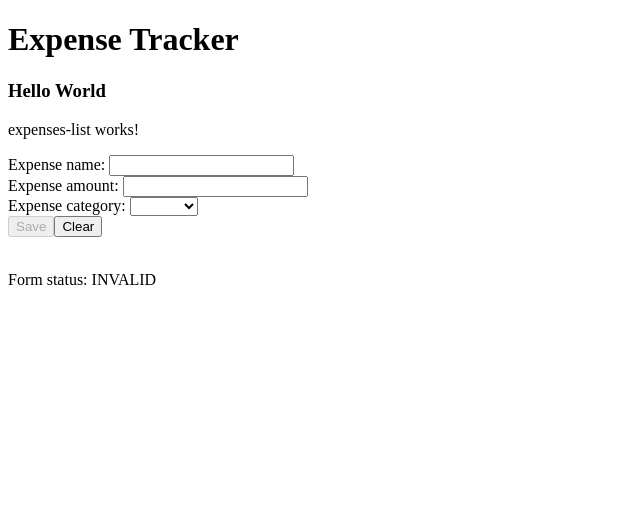
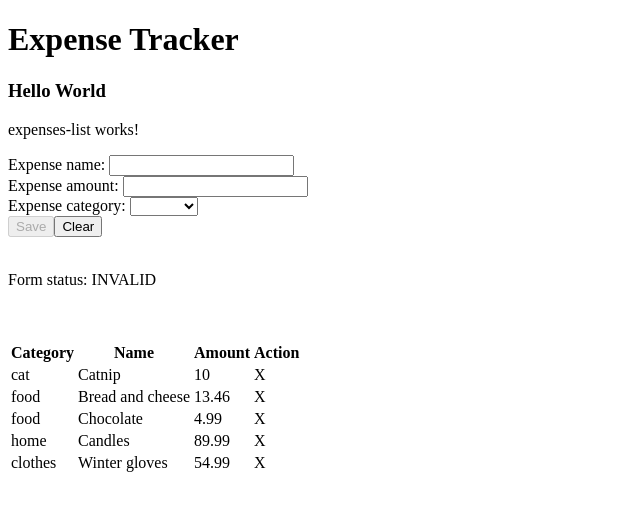
Before and after one commit to alennxx/expense-tracker, an Angular app in the folder expense-tracker-front/: page /expenses in a window 1280 px wide. Shown: the top 510 px of the page, without its empty margins (0-640 px from the left). Built offline with nearby package versions, Linux system fonts and the light colour scheme.

Commit message:
added routing, basic expenses table

```diff
--- a/expense-tracker-front/src/app/expense/components/expenses-overview/expenses-overview.component.html
+++ b/expense-tracker-front/src/app/expense/components/expenses-overview/expenses-overview.component.html
@@ -1,2 +1,19 @@
 <p>expenses-list works!</p>
 <app-expense-details></app-expense-details>
+
+<br><br>
+
+<table>
+    <tr>
+        <th>Category</th>
+        <th>Name</th>
+        <th>Amount</th>
+        <th>Action</th>
+    </tr>
+    <tr *ngFor="let expense of expenses">
+        <td>{{expense.category}}</td>
+        <td>{{expense.name}}</td>
+        <td>{{expense.amount}}</td>
+        <td>X</td>
+    </tr>
+</table>
--- a/expense-tracker-front/src/app/expense/components/expenses-overview/expenses-overview.component.ts
+++ b/expense-tracker-front/src/app/expense/components/expenses-overview/expenses-overview.component.ts
@@ -1,4 +1,5 @@
 import { Component } from '@angular/core';
+import { Expense } from '../../model/expense';
 
 @Component({
   selector: 'app-expenses-overview',
@@ -7,4 +8,37 @@ import { Component } from '@angular/core';
 })
 export class ExpensesOverviewComponent {
 
+  expenses: Expense[] = [
+    {
+      id: 1,
+      name: 'Catnip',
+      amount: 10.0,
+      category: 'cat'
+    },
+    {
+      id: 2,
+      name: 'Bread and cheese',
+      amount: 13.46,
+      category: 'food'
+    },
+    {
+      id: 3,
+      name: 'Chocolate',
+      amount: 4.99,
+      category: 'food'
+    },
+    {
+      id: 4,
+      name: 'Candles',
+      amount: 89.99,
+      category: 'home'
+    },
+    {
+      id: 5,
+      name: 'Winter gloves',
+      amount: 54.99,
+      category: 'clothes'
+    },
+  ];
+
 }
```
Also changed, not shown: expense-tracker-front/src/app/app.module.ts (+11 -6 lines), expense-tracker-front/src/app/expense/expense.module.ts (added, +18 -0 lines).
